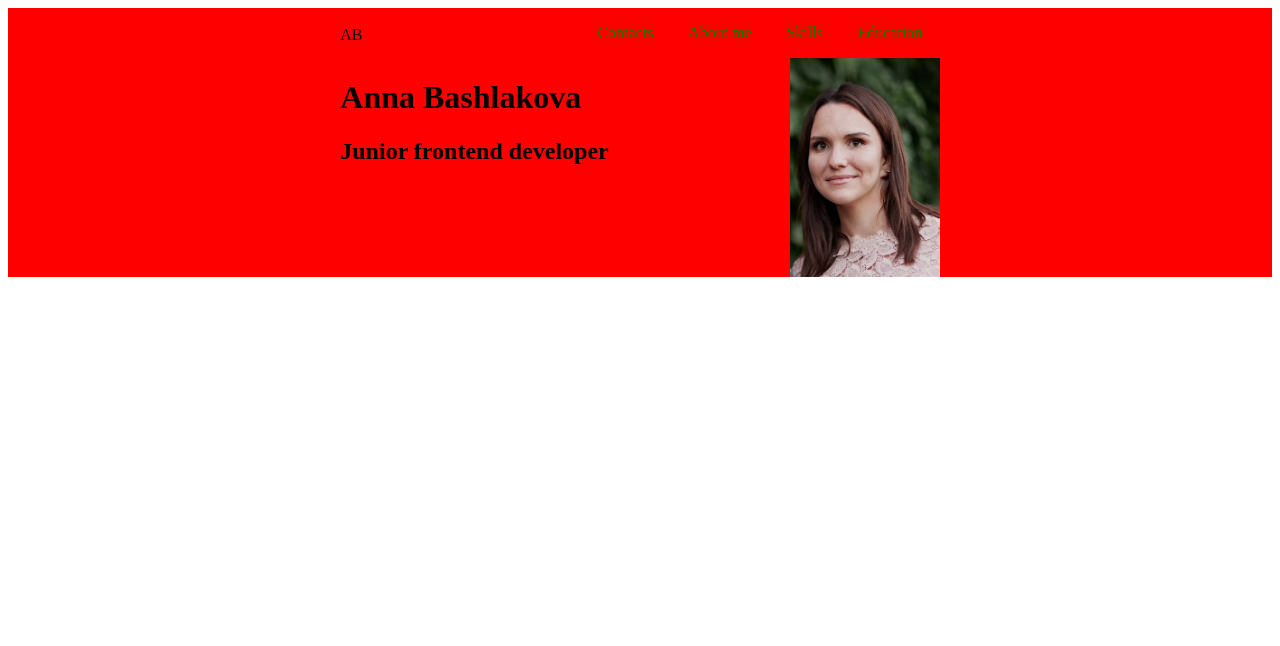
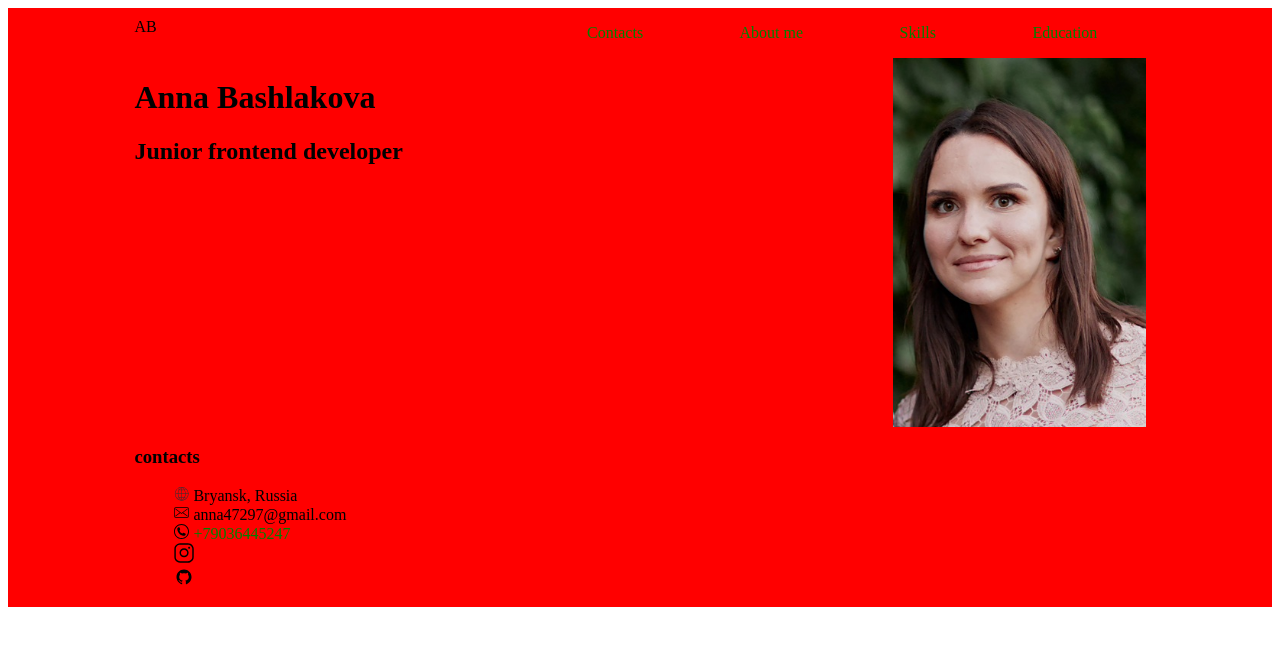
Before and after one commit to AnnBashlakova/rsschool-cv, a plain HTML site: page index.html in a window 1280 px wide. Drawn offline with Linux system fonts and the light colour scheme.

Commit message:
feat: add new icons

```diff
--- a/index.html
+++ b/index.html
@@ -9,6 +9,7 @@
 </head>
 <body>
     <div class="container">
+    <div class="content">
         <header class="header">
             <nav class="menu">
                 <div class="logo">AB</div>
@@ -27,7 +28,23 @@
                 <img src="./assets/Anna.jpg" alt="AnnBashlakova" class="photo">
             </div>
         </header>
+        <main>
+            <div class="contacts">
+                <h3>contacts</h3>
+                <div class="mycontacts">
+                    <ul>
+                        <li class="contacts"><img src="./assets/4552604-globe-internet-sphere-web_121385.svg" alt="location" class="location"> Bryansk, Russia</li>
+                        <li class="contacts"><a href="mailto:anna47297@gmail.com"><img src="./assets/email.svg" alt="email" class="email"></a> anna47297@gmail.com</li>
+                        <li class="contacts"><a href="tel:+79036445247"><img src="./assets/phone.svg" alt="phone" class="phone"> +79036445247</a></li>
+                        <li class="contacts"><a href="https://vk.com/bashlakova"> <img src="./assets/instagram.svg" alt="instagram" class="instagram">
+
+                        </a></li>
+                        <li class="contacts"><a href="https://github.com/AnnBashlakova"> <img src="./assets/git.svg" alt="git" class="git"></a></li>
+                    </ul>
+                </div>
+            </div>
+        </main>
     </div>
-
+    </div>
 </body>
 </html>
--- a/sass/style.sass
+++ b/sass/style.sass
@@ -1,24 +1,28 @@
 .container
     display: flex
+    flex-direction: column
     justify-content: center
-    min-width: 100%
+    min-width: 80%
     background: red
     a
         text-decoration: none
         color: green
-
+    .content
+        width: 80%
+        margin: 0 auto
     nav
         display: flex
         justify-content: space-between
         .logo
-            padding-top: 3%
+            padding-top: 1%
 
     .list
         min-width: 60%
         display: flex
         justify-content: space-around
         list-style-type: none
-
+    li
+       list-style-type: none
 
     .myphoto
         display: flex
@@ -26,6 +30,15 @@
         .photo
             width: 25%
             height: 25%
+    .location, .email, .phone
+        width: 15px
+        height: 15px
+    .instagram, .git
+        width: 20px
+        height: 20px
+    main
+        position:
+
 
             // width: 150px
             // height: 150px
```
Also changed, not shown: assets/4552604-globe-internet-sphere-web_121385.svg (added), assets/email.svg (added), assets/free-icon-globe-856294.png (added), assets/git.svg (added), assets/instagram.svg (added), assets/phone.svg (added), css/style.min.css, 1 other file.
